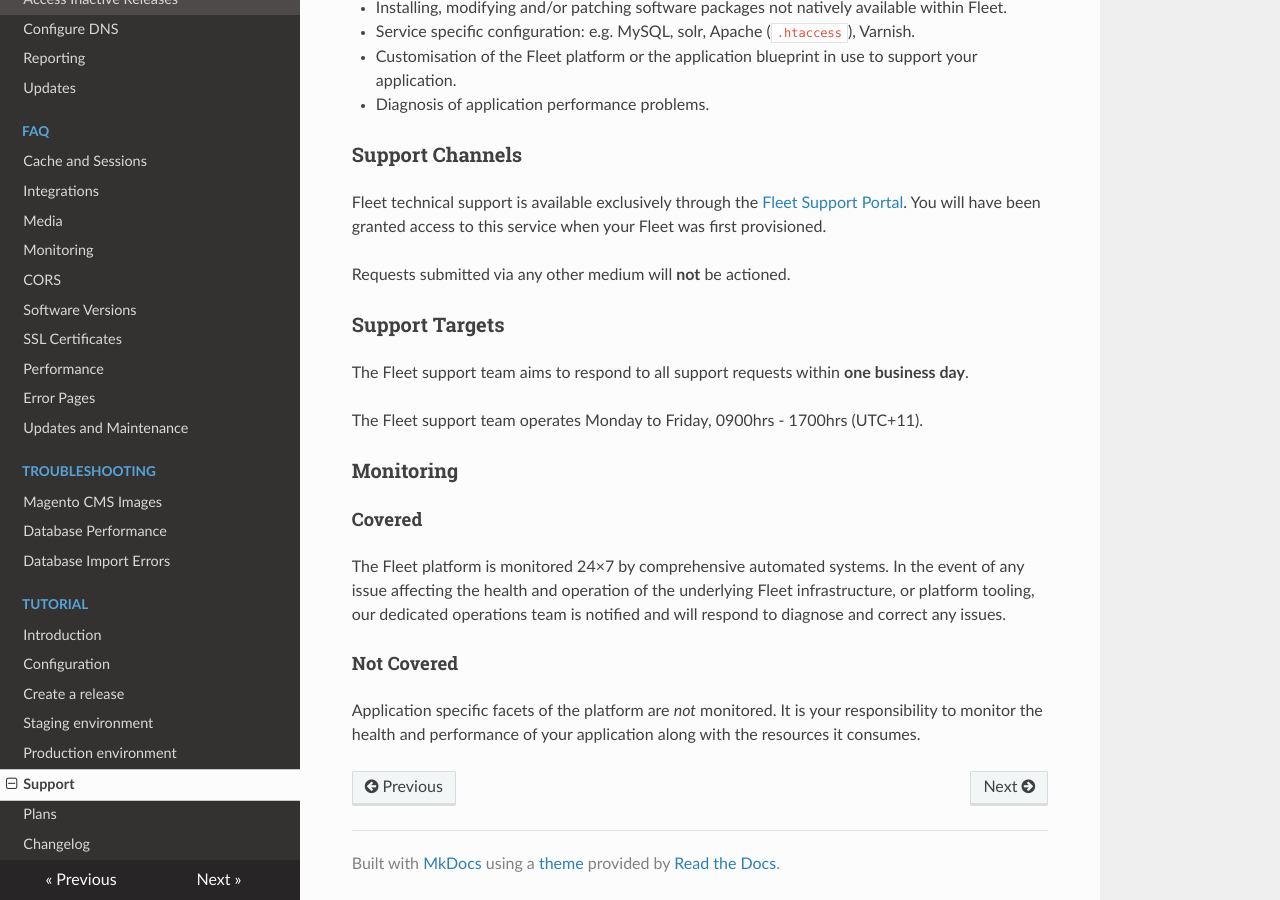
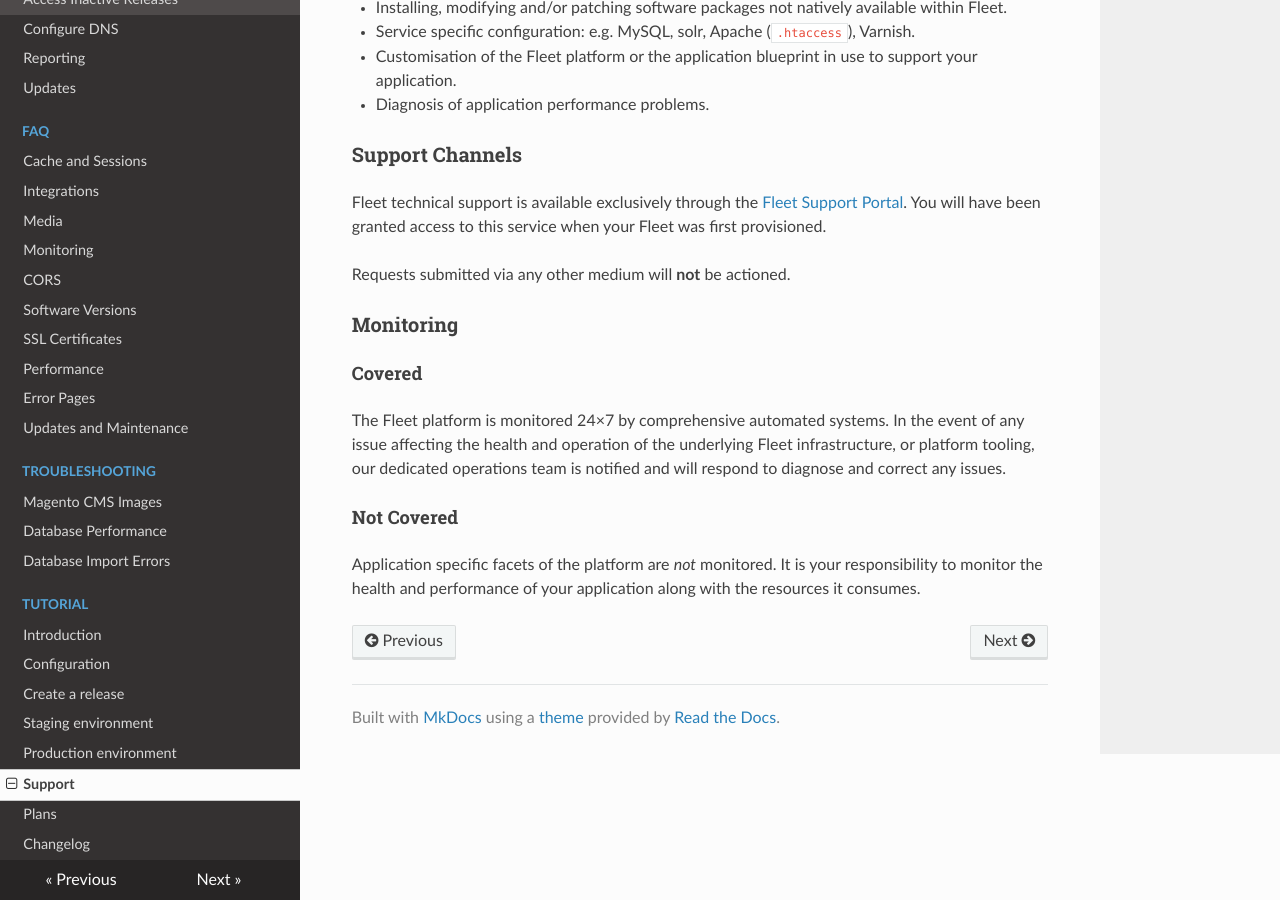
Before and after one commit to anchor/fleet-magento-docs, an MkDocs documentation site: the page built from docs/support.md, in a window 1280 px wide and 900 px high, scrolled down 1147 px. Built offline with MkDocs 1.6.1, drawn with Linux system fonts in a browser that asks for light colours; nearby versions of some CDN libraries; old or Windows-style settings are respelled for this version of MkDocs.

Commit message:
Remove support targets as we extend support hours

```diff
--- a/docs/support.md
+++ b/docs/support.md
@@ -62,13 +62,6 @@ to this service when your Fleet was first provisioned.
 
 Requests submitted via any other medium will **not** be actioned.
 
-### Support Targets
-
-The Fleet support team aims to respond to all support requests within **one
-business day**.
-
-The Fleet support team operates Monday to Friday, 0900hrs - 1700hrs (UTC+11).
-
 ### Monitoring
 
 #### Covered
```
